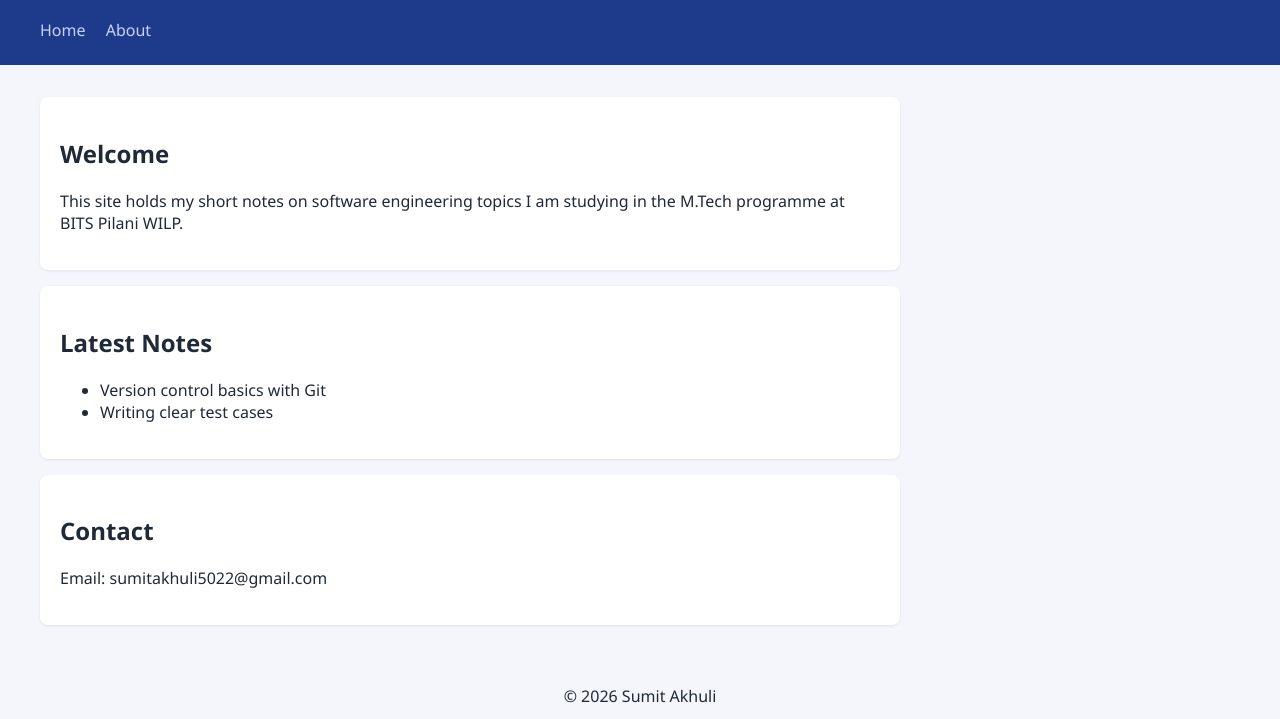
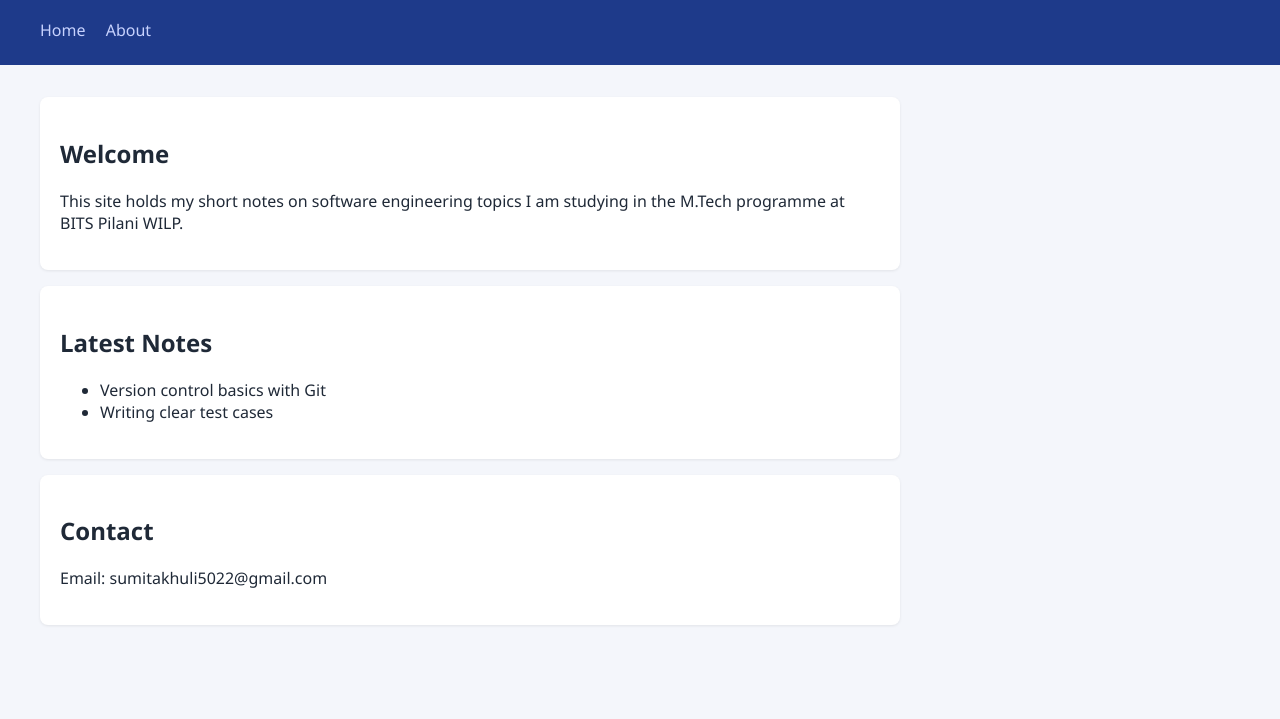
Before and after one commit to sumitakhuli/sdp-git-workflow, a plain HTML site: page index.html in a window 1280 px wide. Shown: the part 91-810 px from the top of the page. Drawn offline with Linux system fonts and the light colour scheme.

Commit message:
Revert "Add footer to home page"
This reverts commit 7dc868caebb05b2812a5a0f290e213ecf8177204.

```diff
--- a/index.html
+++ b/index.html
@@ -40,6 +40,5 @@
             <p>Email: sumitakhuli5022@gmail.com</p>
         </section>
     </main>
-    <footer style="text-align:center;padding:12px;">&copy; 2026 Sumit Akhuli</footer>
 </body>
 </html>
```
